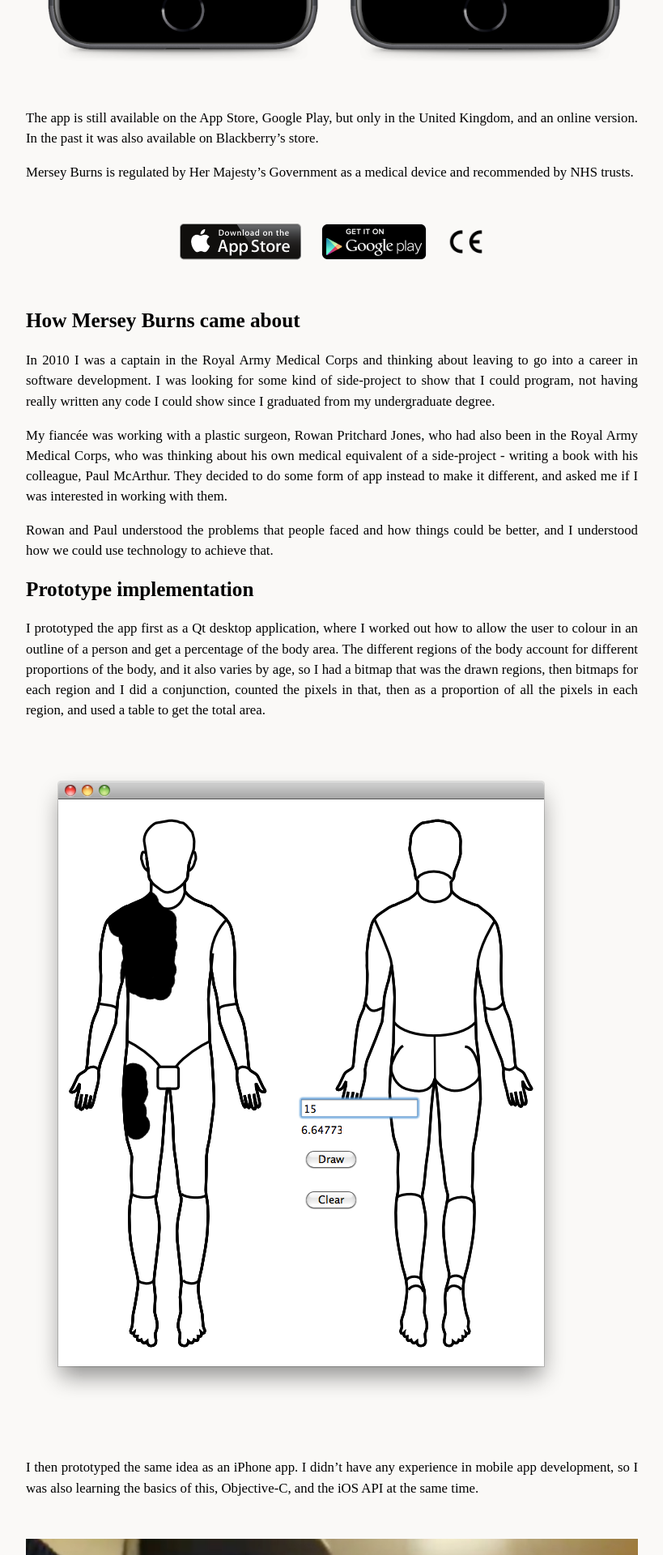
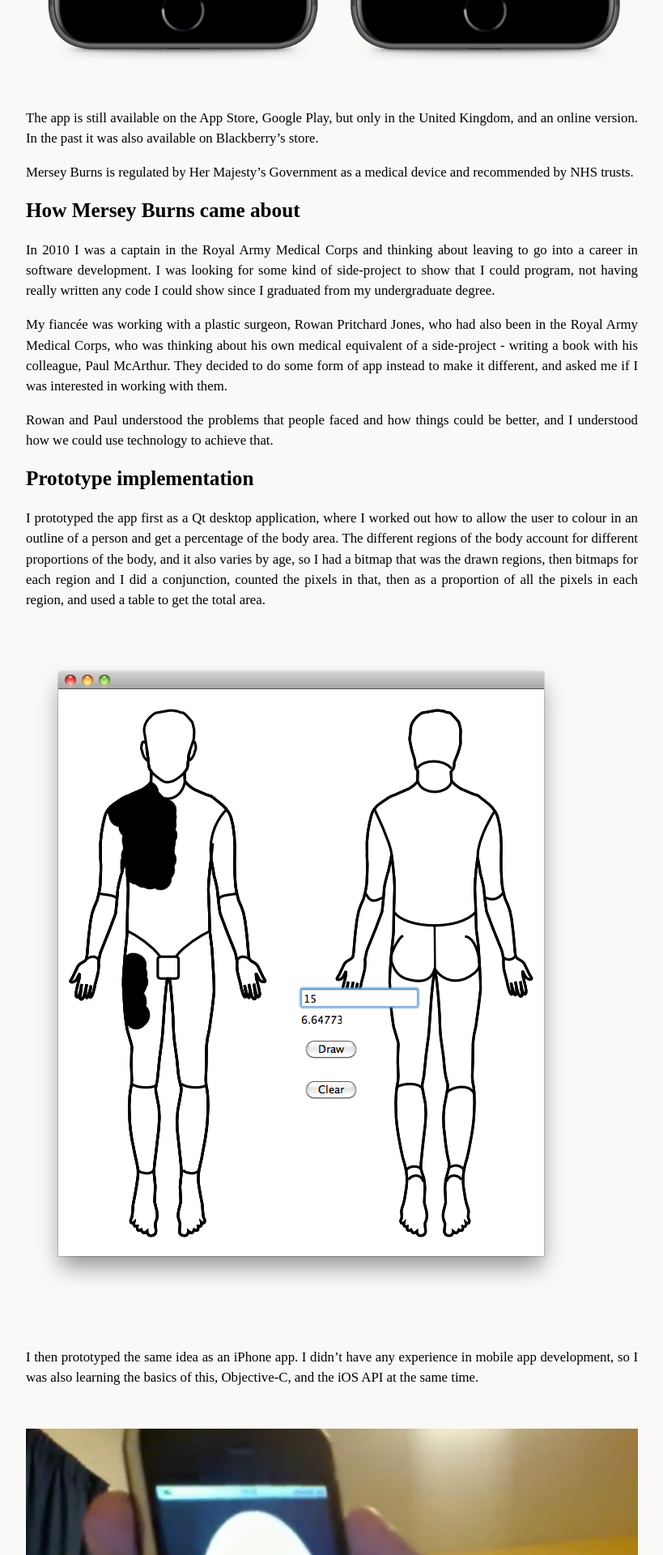
Before and after one commit to chrisseaton/chrisseaton.github.io, a Jekyll site: the page built from merseyburns/index.md, in a window 1280 px wide. Shown: the part 3295-5215 px from the top of the page at 81% size, without its empty margins (230-1049 px from the left). Built offline with Jekyll 4.4.1, drawn with Linux system fonts in a browser that asks for light colours; nearby versions of some CDN libraries; some web fonts are replaced.

Commit message:
Mersey Burns no longer on the app stores

```diff
--- a/merseyburns/index.md
+++ b/merseyburns/index.md
@@ -72,14 +72,6 @@
 
 Mersey Burns is regulated by Her Majesty's Government as a medical device and
 recommended by NHS trusts.
-
-<p style="text-align: center">
-<a href="https://apps.apple.com/gb/app/mersey-burns/id481808668"><img alt="Available on the App Store" src="appstore.png" width="150" height="45"></a>
-&nbsp;&nbsp;&nbsp;&nbsp;
-<a href="https://play.google.com/store/apps/details?id=com.merseyburns"><img alt="Available on the Google Play Store" src="playstore.png" width="130" height="45"></a>
-&nbsp;&nbsp;&nbsp;&nbsp;
-<img alt="Available on the App Store" src="ce.png" width="45" height="45">
-</p>
 
 ## How Mersey Burns came about
 
```
Also changed, not shown: index.md (+0 -8 lines).
